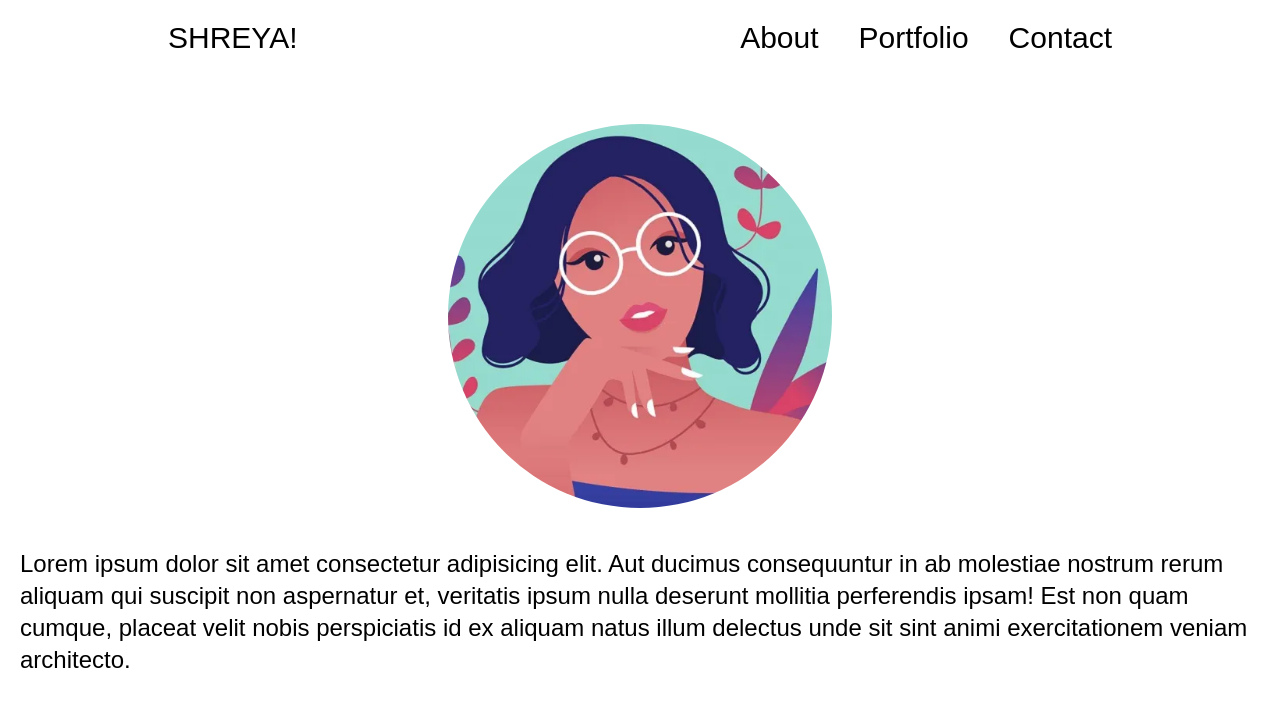
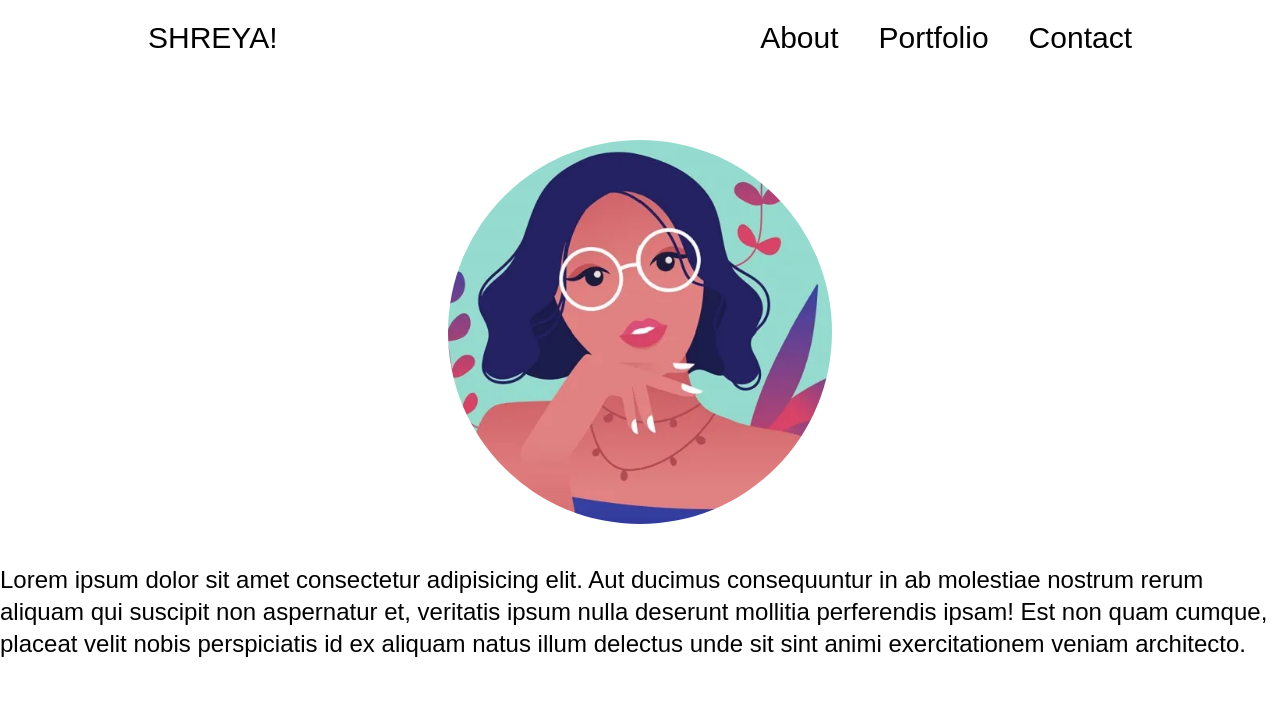
Before and after one commit to DustyDogCodex/animator-portfolio, a Next.js app: page /about in a window 1280 px wide. Shown: the top 706 px of the page. Built offline with nearby package versions, Linux system fonts and the light colour scheme; a web font is replaced by a local one.

Commit message:
fixed bug that was adding extra height to pages

```diff
--- a/src/app/about/page.tsx
+++ b/src/app/about/page.tsx
@@ -6,9 +6,9 @@ function About() {
         <PageTransition>
         <section
             id="about"
-            className="bg-about-bg bg-no-repeat bg-center w-full h-screen bg-cover flex items-center justify-center"
+            className="bg-about-bg bg-no-repeat bg-center w-full min-h-screen bg-cover flex items-center justify-center"
         >
-            <div className="container flex flex-col items-center justify-center gap-10 p-5">
+            <div className="container w-full flex flex-col items-center justify-center gap-10 p-5 md:p-0">
                 {/* image */}
                 <Image
                     src="/animator-stock.jpg"
--- a/src/app/components/Navbar.tsx
+++ b/src/app/components/Navbar.tsx
@@ -30,10 +30,10 @@ function NavBar() {
 
     return (
         <nav
-            className={`${topOfPage ? "" : "bg-orange-500"} fixed top-0 z-20 w-full flex items-center justify-center text-black`}
+            className={`${topOfPage ? "" : "bg-orange-500"} fixed top-0 z-40 w-full flex items-center justify-center text-black`}
         >
             <div
-                className='w-full flex items-center justify-between py-5 px-10 xl:w-4/5'
+                className='w-full flex items-center justify-between py-5 px-5 xl:w-4/5'
             >
                 {/* brand logo and name */}
                 <div
--- a/src/app/components/PageTransition.tsx
+++ b/src/app/components/PageTransition.tsx
@@ -1,38 +1,20 @@
 'use client'
-import { motion, AnimatePresence } from "framer-motion"
-import { usePathname } from "next/navigation"
+import { motion } from "framer-motion"
 
 function PageTransistion({
   children,
 }: {
   children: React.ReactNode
 }) {
-    const path = usePathname()
-
     return (
-        <AnimatePresence mode="wait">
-            <motion.div key={path}>
-                {/* page sliding in animation  */}
-                <motion.div
-                    className="fixed top-0 left-0 z-40 w-full h-screen bg-emerald-400 origin-top"
-                    initial={{ scaleY: 1}}
-                    animate={{ scaleY: 0 }}
-                    exit={{ scaleY: 1 }}
-                    transition={{ duration: 1, ease:[ 0.22, 1, 0.36, 1 ]}}
-                />
-
-                {/* page sliding out animation */}
-                <motion.div
-                    className="fixed top-0 left-0 z-40 w-full h-screen bg-sky-400 origin-top"
-                    initial={{ scaleY: 1 }}
-                    animate={{ scaleY: 0 }}
-                    exit={{ scaleY: 0 }}
-                    transition={{ duration: 1, delay: 0.2, ease:[ 0.22, 1, 0.36, 1 ]}}
-                />
-
-                {children}
-            </motion.div>
-        </AnimatePresence>
+        <motion.div
+            initial={{ opacity: 0, y: 200 }}
+            animate={{ opacity: 1, y: 0 }}
+            exit={{ opacity: 0, y: 200 }}
+            transition={{ duration: 1, delay: 0.2 }}
+        >
+            {children}
+        </motion.div>
     )
 }
 
```
